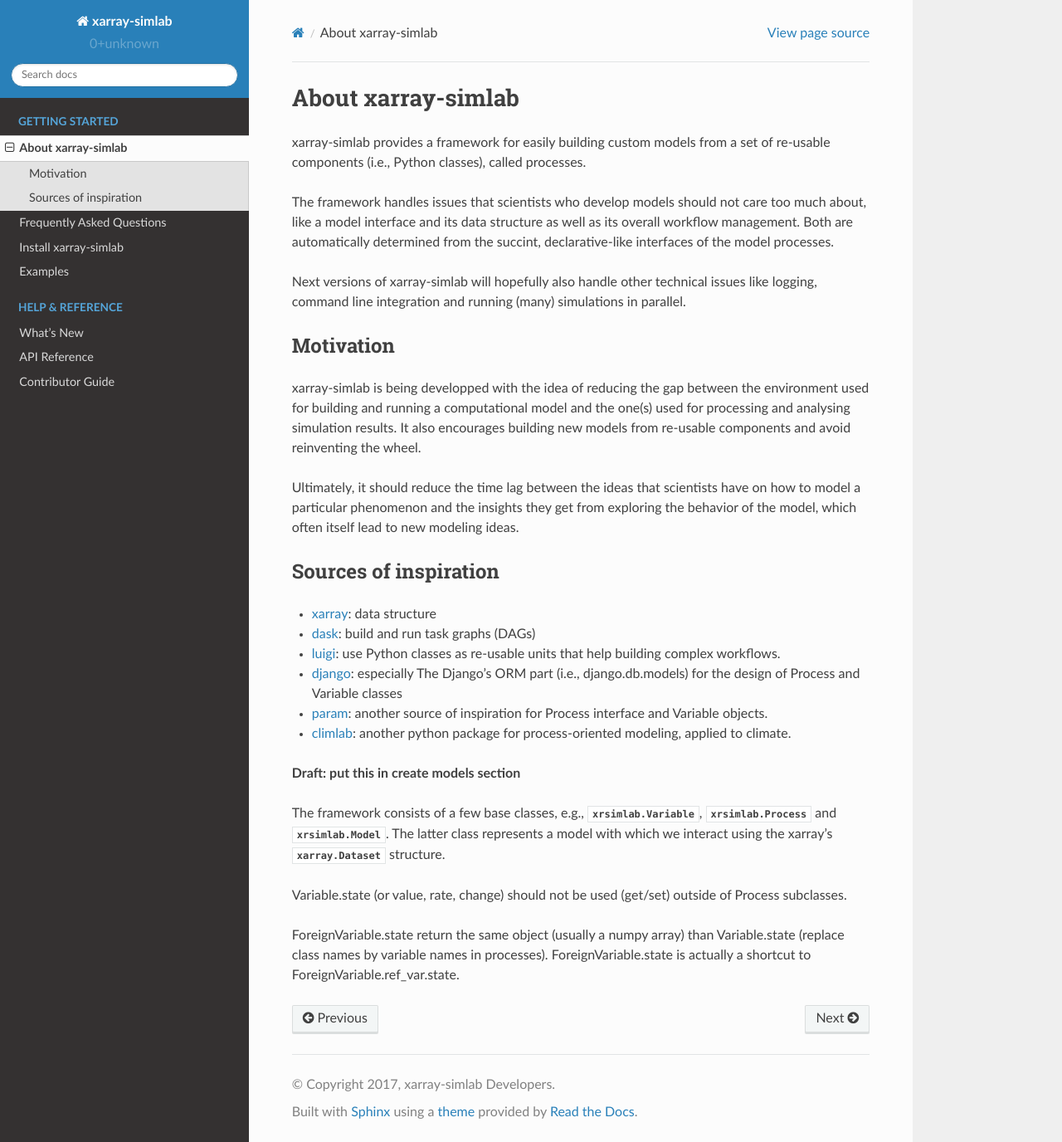
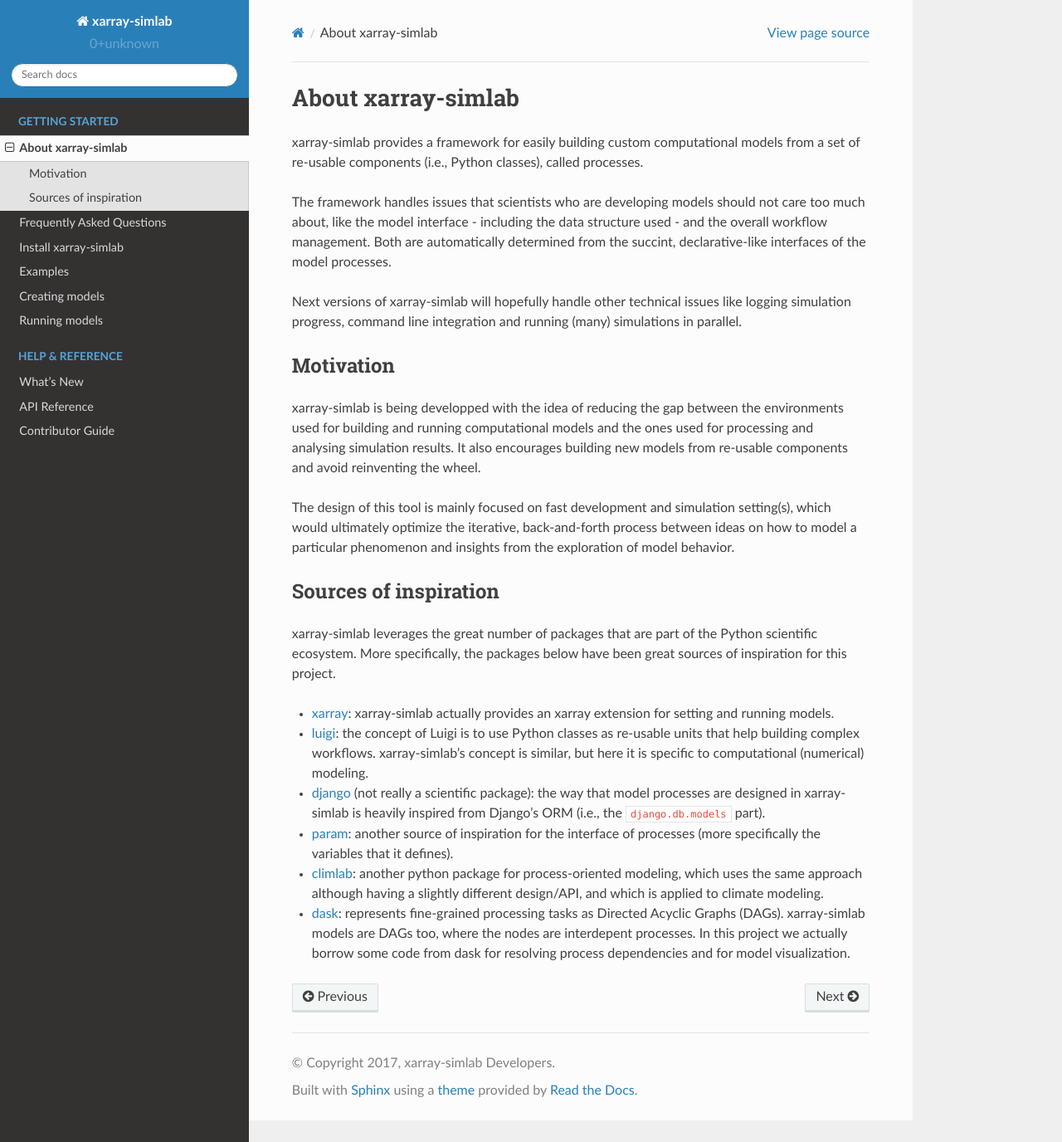
Before and after one commit to xarray-contrib/xarray-simlab, a Sphinx documentation site: the page built from doc/about.rst, in a window 1280 px wide and 1376 px high. Shown: the whole window at 83% size. Built offline with Sphinx 7.4.7 and the Read the Docs theme 2.0.0, drawn with Linux system fonts in a browser that asks for light colours; pages that are not in the unit, such as notebooks, are missing from menus; the version number could not be read and is left out.

```diff
--- a/doc/about.rst
+++ b/doc/about.rst
@@ -3,41 +3,56 @@
 About xarray-simlab
 ===================
 
-xarray-simlab provides a framework for easily building custom models from a set
-of re-usable components (i.e., Python classes), called processes.
+xarray-simlab provides a framework for easily building custom computational
+models from a set of re-usable components (i.e., Python classes), called
+processes.
 
-The framework handles issues that scientists who develop models should not care
-too much about, like a model interface and its data structure as well as its
-overall workflow management. Both are automatically determined from the
-succint, declarative-like interfaces of the model processes.
+The framework handles issues that scientists who are developing models should
+not care too much about, like the model interface - including the data structure
+used - and the overall workflow management. Both are automatically determined
+from the succint, declarative-like interfaces of the model processes.
 
-Next versions of xarray-simlab will hopefully also handle other technical issues
-like logging, command line integration and running (many) simulations in
-parallel.
+Next versions of xarray-simlab will hopefully handle other technical issues
+like logging simulation progress, command line integration and running (many)
+simulations in parallel.
 
 Motivation
 ----------
+
 xarray-simlab is being developped with the idea of reducing the gap between the
-environment used for building and running a computational model and the one(s)
+environments used for building and running computational models and the ones
 used for processing and analysing simulation results. It also encourages
 building new models from re-usable components and avoid reinventing the wheel.
 
-Ultimately, it should reduce the time lag between the ideas that scientists have
-on how to model a particular phenomenon and the insights they get from exploring
-the behavior of the model, which often itself lead to new modeling ideas.
+The design of this tool is mainly focused on fast development and simulation
+setting(s), which would ultimately optimize the iterative, back-and-forth
+process between ideas on how to model a particular phenomenon and insights
+from the exploration of model behavior.
 
 Sources of inspiration
 ----------------------
 
-- xarray_: data structure
-- dask_: build and run task graphs (DAGs)
-- luigi_: use Python classes as re-usable units that help building complex
-  workflows.
-- django_: especially The Django's ORM part (i.e., django.db.models) for the
-  design of Process and Variable classes
-- param_: another source of inspiration for Process interface and Variable objects.
-- climlab_: another python package for process-oriented modeling, applied to
-  climate.
+xarray-simlab leverages the great number of packages that are part of the
+Python scientific ecosystem. More specifically, the packages below have been
+great sources of inspiration for this project.
+
+- xarray_: xarray-simlab actually provides an xarray extension for setting and
+  running models.
+- luigi_: the concept of Luigi is to use Python classes as re-usable units that
+  help building complex workflows. xarray-simlab's concept is similar, but
+  here it is specific to computational (numerical) modeling.
+- django_ (not really a scientific package): the way that model processes are
+  designed in xarray-simlab is heavily inspired from Django's ORM (i.e., the
+  ``django.db.models`` part).
+- param_: another source of inspiration for the interface of processes
+  (more specifically the variables that it defines).
+- climlab_: another python package for process-oriented modeling, which uses
+  the same approach although having a slightly different design/API, and which
+  is applied to climate modeling.
+- dask_: represents fine-grained processing tasks as Directed Acyclic Graphs
+  (DAGs). xarray-simlab models are DAGs too, where the nodes are interdepent
+  processes. In this project we actually borrow some code from dask
+  for resolving process dependencies and for model visualization.
 
 .. _xarray: https://github.com/pydata/xarray
 .. _dask: https://github.com/dask/dask
@@ -45,17 +60,3 @@ Sources of inspiration
 .. _django: https://github.com/django/django
 .. _param: https://github.com/ioam/param
 .. _climlab: https://github.com/brian-rose/climlab
-
-**Draft: put this in create models section**
-
-The framework consists of a few base classes, e.g., :py:class:`xrsimlab.Variable`,
-:py:class:`xrsimlab.Process` and :py:class:`xrsimlab.Model`. The latter class
-represents a model with which we interact using the xarray's
-:py:class:`xarray.Dataset` structure.
-
-Variable.state (or value, rate, change) should not be used (get/set) outside
-of Process subclasses.
-
-ForeignVariable.state return the same object (usually a numpy array) than
-Variable.state (replace class names by variable names in processes).
-ForeignVariable.state is actually a shortcut to ForeignVariable.ref_var.state.
--- a/doc/index.rst
+++ b/doc/index.rst
@@ -8,7 +8,7 @@ extension for setting and running simulations using the
 
 .. _xarray: http://xarray.pydata.org
 
-Documentation Index
+Documentation index
 -------------------
 
 **Getting Started**
--- /dev/null
+++ b/doc/run_model.rst
@@ -0,0 +1,6 @@
+.. _run_model:
+
+Running models
+==============
+
+(TODO)
```
Also changed, not shown: other parts of doc/index.rst (+4 -0 lines), doc/create_model.rst (added, +44 -0 lines).
